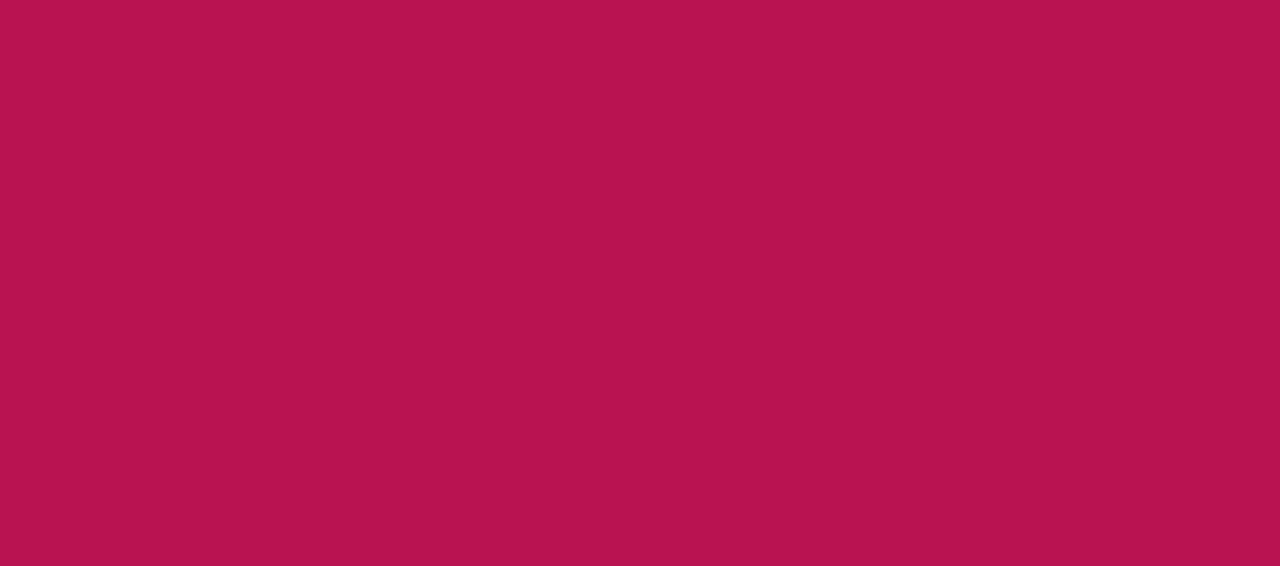
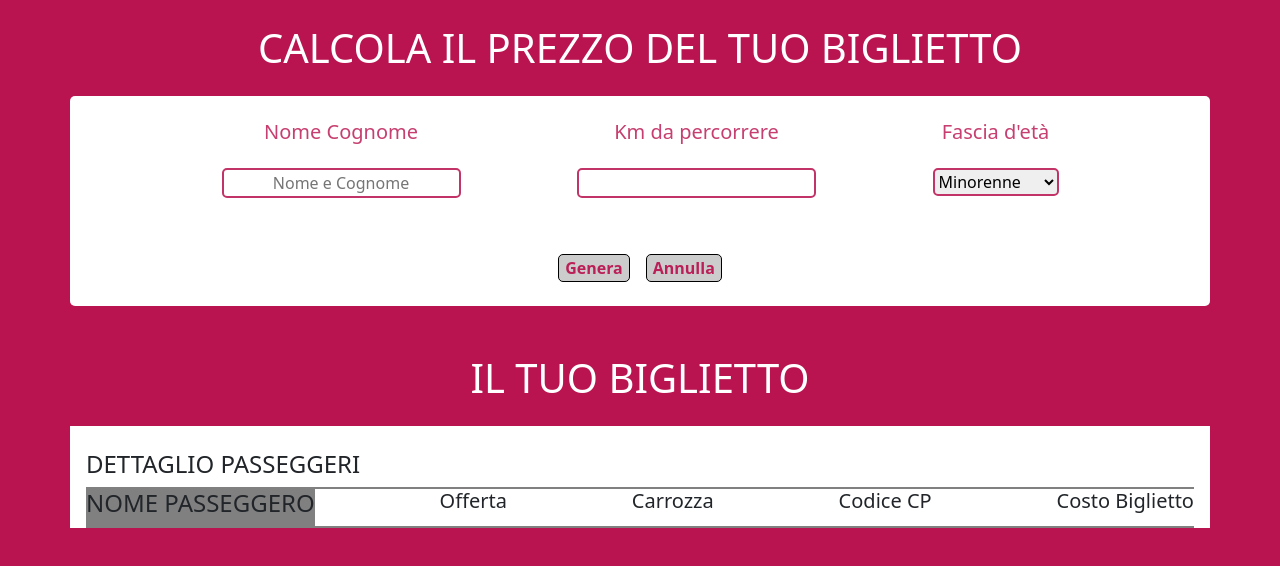
Before and after one commit to JustAPC/js-biglietto-treno-form, a plain HTML site: page index.html in a window 1280 px wide. Drawn offline with nearby package versions, Linux system fonts and the light colour scheme.

Commit message:
stesura parziale menu primario e secondario

```diff
--- a/asset/css/style.css
+++ b/asset/css/style.css
@@ -2,3 +2,31 @@ body {
     background-color: #B91450;
     height: 100vh;
 }
+.border-radius {
+    border-radius: 5px;
+}
+input[type=text], input[type=number], select {
+    border: 2px solid #C23467;
+}
+.pink-text {
+    color: #C63F70;
+}
+.bottone-menu {
+    background-color: #cccccc;
+    color: #BA1F57;
+    font-weight: bold;
+    border: 1px solid black;
+}
+.bottone-menu:hover {
+    border: 1px solid #E99850;
+}
+.sezione-biglietto{
+    border-top: 2px solid #808080;
+    border-bottom: 2px solid #808080;
+}
+.bg-grey {
+    background-color: #808080;
+}
+.bordi {
+    border: 2px solid black;
+}
--- a/asset/js/main.js
+++ b/asset/js/main.js
@@ -0,0 +1,25 @@
+let inputNome = document.getElementById("inputnome");
+let inputKm = document.getElementById("inputkm");
+let età = document.getElementById("età")
+
+let bottoneGenera = document.getElementById("bottone-genera");
+let resoconto = document.getElementById("resoconto");
+
+let prezzoScontato = 0;
+
+bottoneGenera.addEventListener("click",
+  function(){
+    console.log(inputNome.value);
+    console.log(inputKm.value);
+    console.log(età.value);
+
+
+    let prezzoBase = (inputKm.value * 0.21);
+    console.log("Il prezzo base del biglietto è di " + prezzoBase + "€");
+
+    if (età.value == Minorenne){
+        prezzoScontato = prezzoBase - (prezzoBase * 0.2);
+        document.getElementById("prezzo-finale").innerHTML = prezzoScontato.toFixed(2) + "&#8364;"
+    }
+    }
+);
--- a/index.html
+++ b/index.html
@@ -10,6 +10,77 @@
 </head>
 <body>
 
+    <header>
+        <h1 class="text-uppercase text-white text-center my-4">calcola il prezzo del tuo biglietto</h1>
+    </header>
+
+    <main>
+        <section class="container bg-white border-radius mb-5"> <!-- Menù inserimento dati -->
+
+            <div class="w-75 mx-auto d-flex justify-content-between"> <!--  -->
+                <div>
+                    <h5 class="text-center my-4 pink-text">Nome Cognome</h5>
+                    <input type="text" placeholder="Nome e Cognome" id="inputnome" class="border-radius text-center mb-5">
+                </div>
+                <div>
+                    <h5 class="text-center my-4 pink-text">Km da percorrere</h5>
+                    <input type="number" id="inputkm" class="border-radius text-center mb-5">
+                </div>
+                <div>
+                    <h5 class="text-center my-4 pink-text">Fascia d'età</h5>
+                    <select name="età" id="età" class="mb-5 border-radius">
+                        <option value="Minorenne">Minorenne</option>
+                        <option value="Maggiorenne">Maggiorenne</option>
+                        <option value="Over 65">Over 65</option>
+                      </select>
+                </div>
+            </div>
+
+            <div class="w-75 mx-auto d-flex justify-content-center mt-2 pb-4"> <!-- Bottoni -->
+                <input type="button" value="Genera" id="bottone-genera" class="bottone-menu border-radius mx-2">
+                <input type="button" value="Annulla" class="bottone-menu border-radius mx-2">
+            </div>
+        </section>
+
+        <section id="resoconto">
+            <h1 class="text-uppercase text-white text-center my-4">il tuo biglietto</h1>
+
+            <div class="container bg-white mb-5 px-3">
+
+                <h4 class="text-uppercase pt-4">dettaglio passeggeri</h4>
+
+                <div class="d-flex justify-content-between sezione-biglietto">
+
+                    <div class="bg-grey">
+                        <h4 class="text-uppercase">nome passeggero</h4>
+                        <h5 id="nome"></h5>
+                    </div>
+
+                    <div class="">
+                        <h5>Offerta</h5>
+                        <span id="biglietto-standard"></span>
+                        <span id="biglietto-scontato"></span>
+                    </div>
+
+                    <div class="">
+                        <h5>Carrozza</h5>
+                        <span></span>
+                    </div>
+
+                    <div class="">
+                        <h5>Codice CP</h5>
+                        <span></span>
+                    </div>
+
+                    <div class="">
+                        <h5>Costo Biglietto</h5>
+                        <span id="prezzo-finale"></span>
+                    </div>
+
+                </div>
+            </div>
+        </section>
+    </main>
 
 
     <script type="text/javascript" src="./asset/js/main.js"></script>
```
